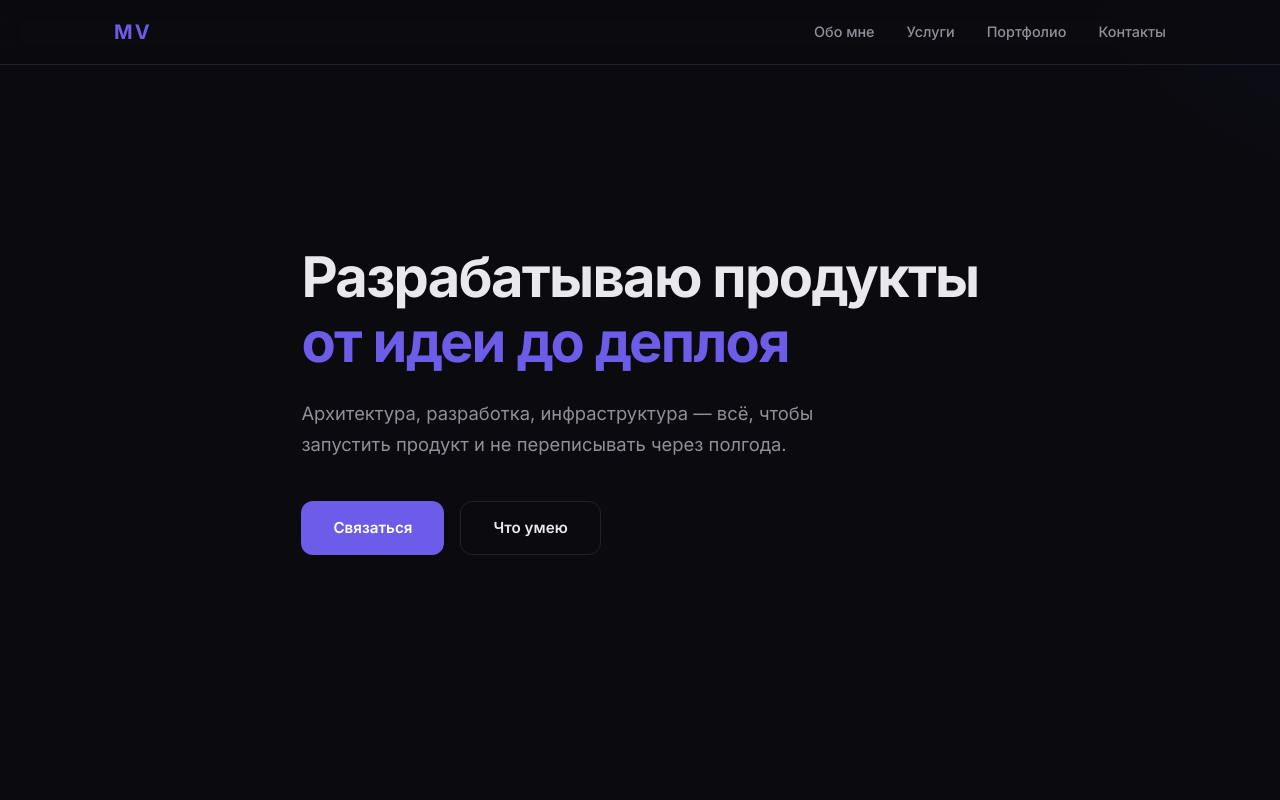
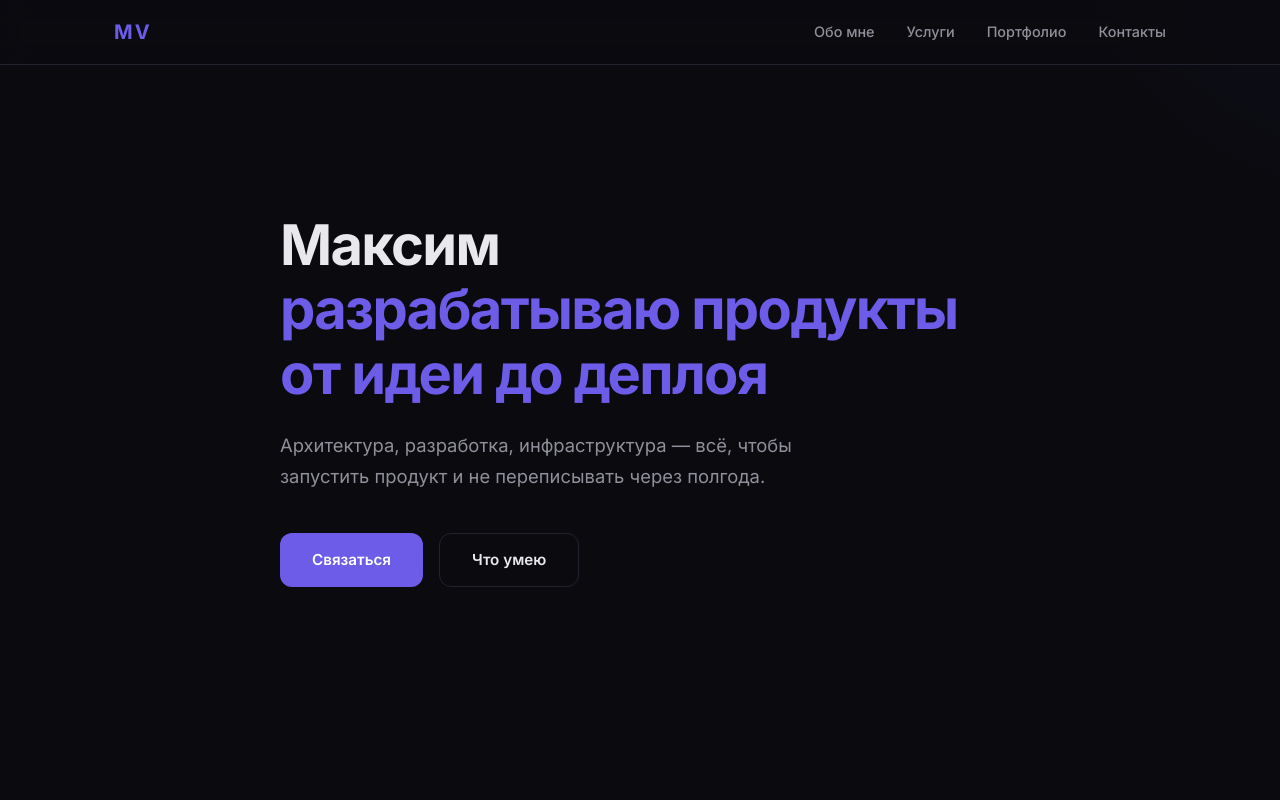
Before and after one commit to maxim-it-developer/dev, a plain HTML site: page index.html in a window 1280 px wide. Shown: the top 800 px of the page. Drawn offline with Linux system fonts and the light colour scheme.

Commit message:
Убрал фамилию с UI

```diff
--- a/index.html
+++ b/index.html
@@ -3,7 +3,7 @@
 <head>
     <meta charset="UTF-8" />
     <meta name="viewport" content="width=device-width, initial-scale=1.0" />
-    <title>Максим Водолажский — разработка продуктов</title>
+    <title>Максим — разработка продуктов</title>
     <link rel="preconnect" href="https://fonts.googleapis.com" />
     <link rel="preconnect" href="https://fonts.gstatic.com" crossorigin />
     <link href="https://fonts.googleapis.com/css2?family=Inter:wght@400;500;600;700&family=JetBrains+Mono:wght@400;500&display=swap" rel="stylesheet" />
@@ -30,8 +30,8 @@
     <div class="container">
         <div class="hero__content">
             <h1 class="hero__title">
-                Разрабатываю продукты<br />
-                <span class="accent">от идеи до деплоя</span>
+                Максим<br />
+                <span class="accent">разрабатываю продукты от идеи до деплоя</span>
             </h1>
             <p class="hero__subtitle">
                 Архитектура, разработка, инфраструктура — всё, чтобы запустить продукт
@@ -169,7 +169,7 @@
 <!-- Footer -->
 <footer class="footer">
     <div class="container footer__inner">
-        <span>© 2026 Максим Водолажский</span>
+        <span>© 2026 Максим</span>
         <span class="footer__tagline">Разработка продуктов</span>
     </div>
 </footer>
```
